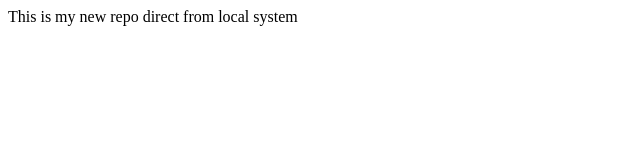
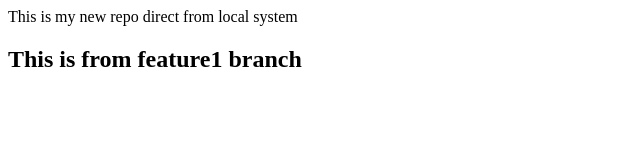
Before and after one commit to ashishchauhan0001/LocalRepo, a plain HTML site: page index.html in a window 1280 px wide. Shown: the whole page, without its empty margins (0-640 px from the left). Drawn offline with Linux system fonts and the light colour scheme.

Commit message:
Add new branch named as feature1

```diff
--- a/index.html
+++ b/index.html
@@ -1 +1,2 @@
 <p>This is my new repo direct from local system</p>
+<h2>This is from feature1 branch</h2>
```
